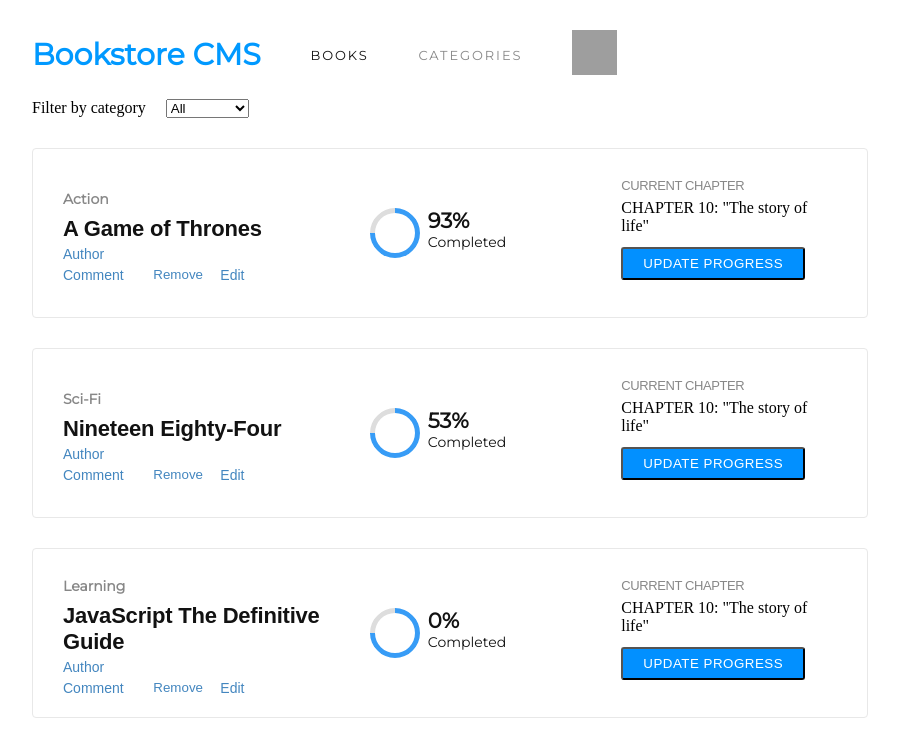
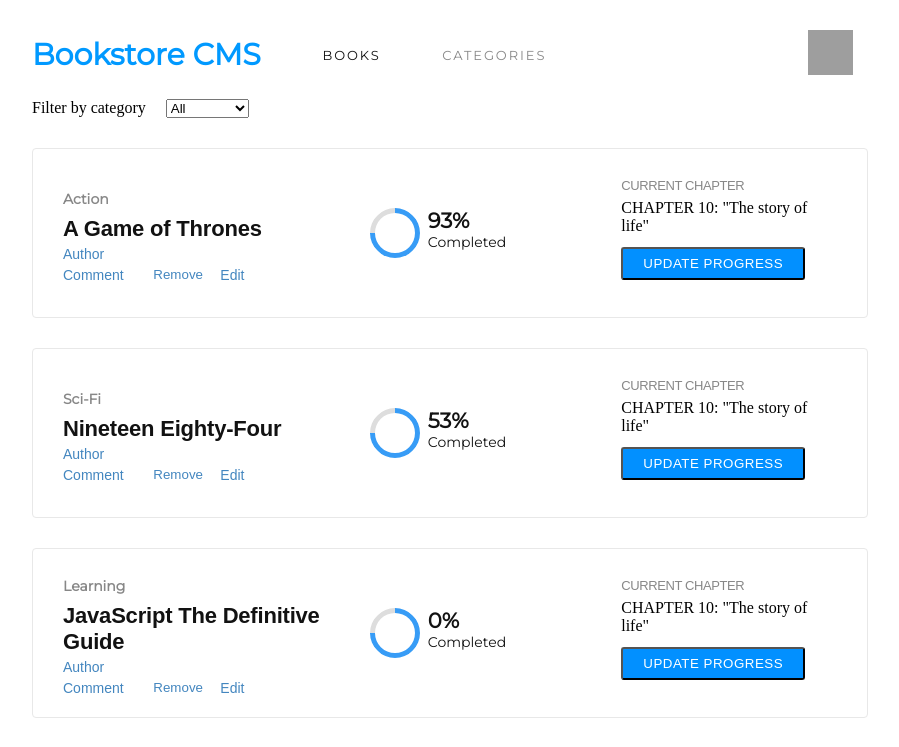
Before and after one commit to ezeilo-su/bookstore, a React (Create React App) app: page / in a window 1280 px wide. Shown: the top 747 px of the page, without its empty margins (190-1089 px from the left). Built offline with nearby package versions, Linux system fonts and the light colour scheme; grey boxes are pictures that could not be loaded.

Commit message:
Update Header styling

```diff
--- a/src/styles/Book.css
+++ b/src/styles/Book.css
@@ -19,6 +19,10 @@ td.remove-book {
 
 .book-details {
   width: 40%;
+  font-size: 14px;
+  font-weight: 300;
+  color: #4386bf;
+  font-family: RobotoSlab, sans-serif;
 }
 
 .book-details p {
@@ -47,26 +51,14 @@ td.remove-book {
   width: 107px;
   height: 19px;
   margin: 4px 0 0;
-  font-size: 14px;
-  font-weight: 300;
-  color: #4386bf;
-  font-family: RobotoSlab, sans-serif;
 }
 
 .comment-remove-edit {
   width: 60%;
   height: 19px;
-  font-size: 14px;
-  font-weight: 300;
-  font-stretch: normal;
-  font-style: normal;
-  line-height: normal;
-  letter-spacing: normal;
-  color: #4386bf;
   display: flex;
   align-items: center;
   justify-content: space-between;
-  font-family: RobotoSlab, sans-serif;
 }
 
 .comments {
--- a/src/styles/Header.css
+++ b/src/styles/Header.css
@@ -1,7 +1,8 @@
 .header {
-  width: 70%;
+  width: 100%;
   display: flex;
   align-items: center;
+  padding-right: 15px;
   justify-content: space-between;
 }
 
@@ -27,6 +28,7 @@
   font-size: 13px;
   letter-spacing: 1.9px;
   color: #121212;
+  margin-right: 200px;
 }
 
 .user-profile img {
```
